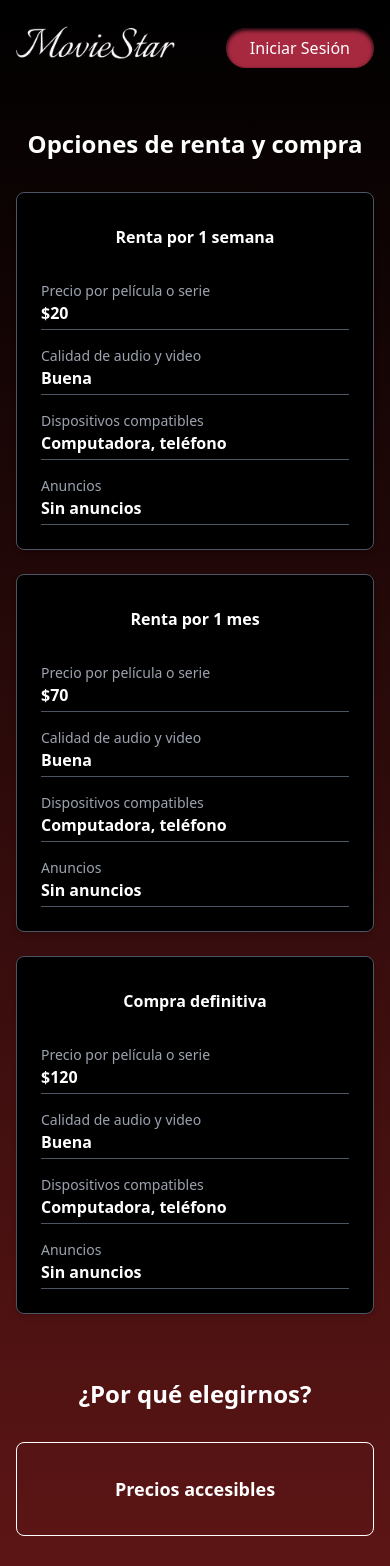
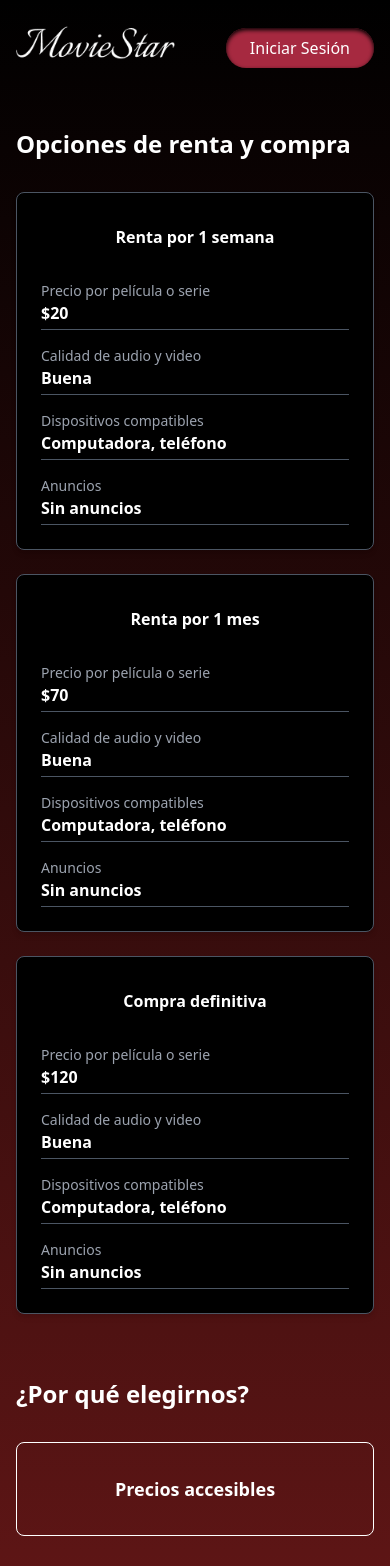
Before and after one commit to MarmolejoValle/MovieStar, a React (Vite) app: page /info-payments in a window 390 px wide. Shown: the top 1566 px of the page. Built offline with nearby package versions, Linux system fonts and the light colour scheme; a web font is replaced by a local one.

Commit message:
Pequeños detalles a la vista de InfoPayments, y ya es responsiva

```diff
--- a/src/pages/InfoPaymentsScreen.jsx
+++ b/src/pages/InfoPaymentsScreen.jsx
@@ -31,7 +31,7 @@ const InfoPaymentsScreen = () => {
 
             {/* Opciones de renta y compra */}
             <main className="flex-grow px-4 sm:px-6 py-8 max-w-5xl mx-auto w-full">
-                <h1 className="text-center text-2xl sm:text-3xl font-bold mb-8">
+                <h1 className="text-start text-2xl sm:text-3xl font-bold mb-8">
                     Opciones de renta y compra
                 </h1>
                 <div className="grid grid-cols-1 sm:grid-cols-2 lg:grid-cols-3 gap-6">
@@ -103,7 +103,7 @@ const InfoPaymentsScreen = () => {
 
                 {/* ¿Por qué elegirnos? */}
                 <section className="mt-16">
-                    <h2 className="text-center text-2xl font-bold mb-8">¿Por qué elegirnos?</h2>
+                    <h2 className="text-start text-2xl font-bold mb-8">¿Por qué elegirnos?</h2>
                     <div className="grid grid-cols-1 sm:grid-cols-2 lg:grid-cols-4 gap-8">
                         {[
                             {
```
